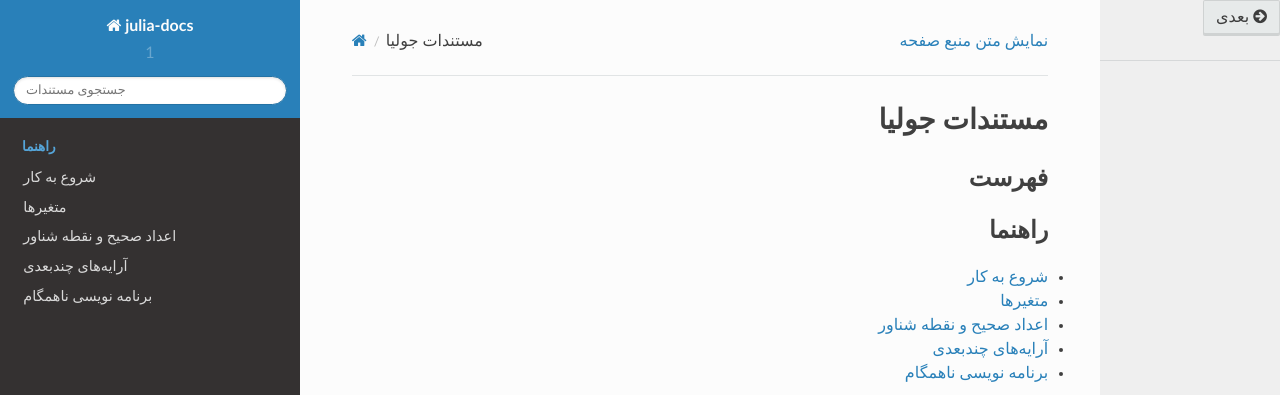
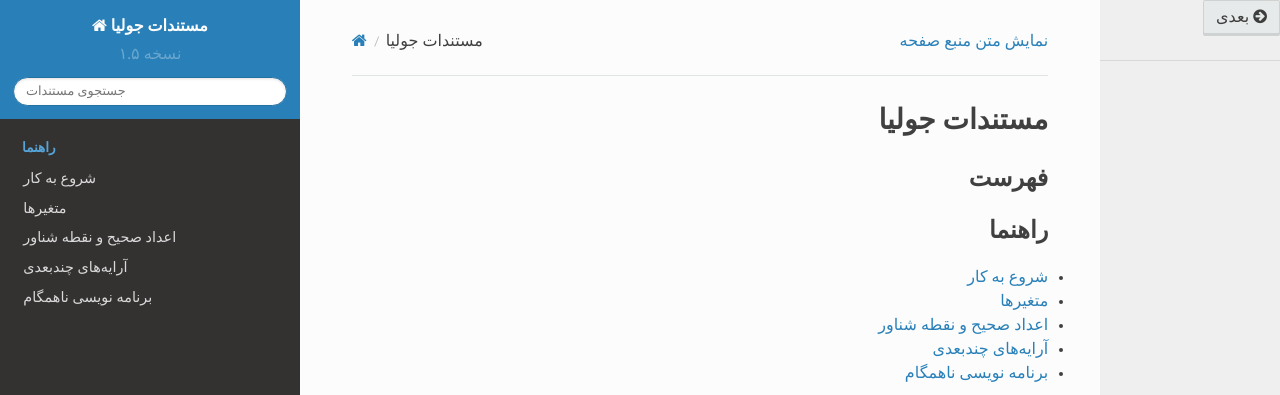
Before and after one commit to AppliedLinearAlgebra-Sharif/julia-docs, a Sphinx documentation site: the page built from docs/index.md, in a window 1280 px wide. Shown: the top 395 px of the page. Built offline with Sphinx 7.4.7 and the Read the Docs theme 2.0.0, drawn with Linux system fonts in a browser that asks for light colours.

Commit message:
fix-lang

```diff
--- a/docs/conf.py
+++ b/docs/conf.py
@@ -57,7 +57,7 @@
 master_doc = 'index'
 
 # General information about the project.
-project = u'julia-docs'
+project = u'مستندات جولیا'
 copyright = u'2021, Amirhossein Nadiri'
 author = u'Amirhossein Nadiri'
 
@@ -66,7 +66,7 @@
 # built documents.
 #
 # The short X.Y version.
-version = u'1'
+version = u'نسخه ۱.۵'
 # The full version, including alpha/beta/rc tags.
 release = u'1'
 
```
Also changed, not shown: 3 other files.
